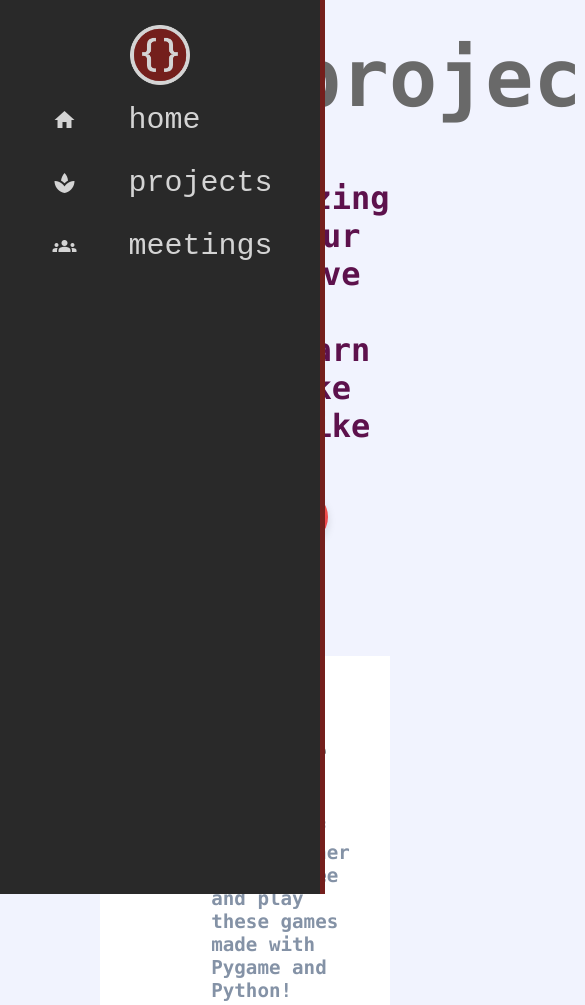
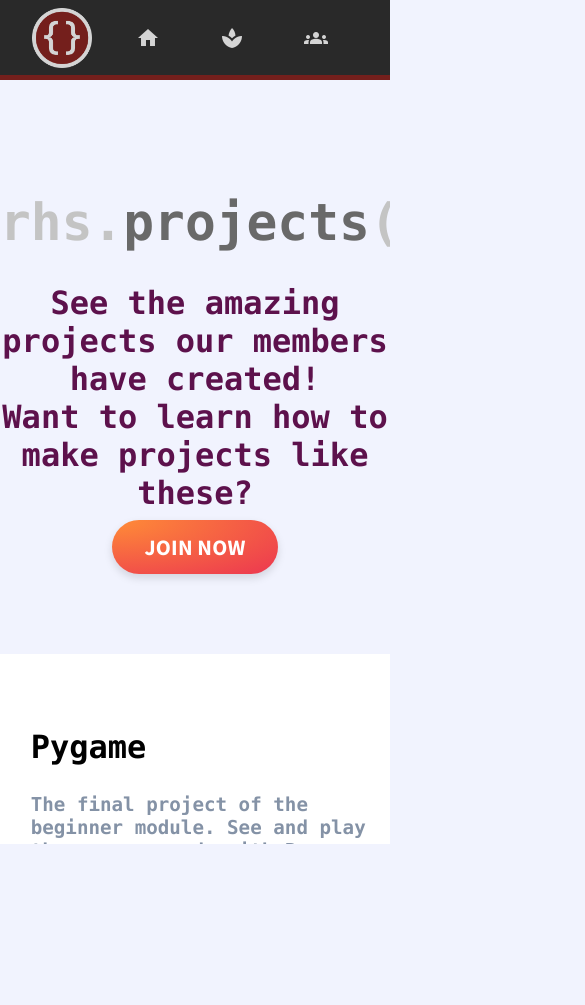
Before and after one commit to rhsProgrammingClub/rhsProgammingCLub, a plain HTML site: page projects.html in a window 390 px wide. Shown: the top 1005 px of the page, 585 px wide, since content can reach past the window. After the commit the page ends 844 px from the top, so only its background shows below. Drawn offline with Linux system fonts and the light colour scheme.

Commit message:
fixed mobile layout

```diff
--- a/projects.html
+++ b/projects.html
@@ -12,35 +12,27 @@
 </head>
 
 <body>
-    <div id="mySidebar" class="sidebar" onmouseover="toggleSidebar()" onmouseout="toggleSidebar()">
+    <header onmouseover="toggleSidebar()" onmouseout="toggleSidebar()">
         <img src="logo.png">
-
-        <div id="card" class="card">
+        <nav>
             <a href="index.html" class="sideTabs">
                 <i class="material-icons">home</i>
                 <span class="icon-text">home</span>
             </a>
-            <br>
-
             <a href="projects.html" class="sideTabs">
                 <i class="material-icons">spa</i>
                 <span class="icon-text">projects</span>
             </a>
-            <br>
-
             <a href="meetings.html" class="sideTabs">
                 <i class="material-icons">groups</i>
                 <span class="icon-text">meetings</span>
             </a>
-            <br>
+        </nav>
+    </header>
 
-
-        </div>
-    </div>
-
-    <div id="content">
-        <div id="meetingTitle" style="margin-top: 2rem;">
-            <h1 style="margin-top: 0px;">rhs.<a style="color: #696969;">projects</a>()</h1>
+    <main>
+        <div class="title" style="margin-top: 2rem;">
+            <h1>rhs.<a style="color: #696969;">projects</a>()</h1>
             <h3 style="font-size: 2rem; margin-bottom: 0px;">
                 See the amazing projects our members have created! <br> Want to learn how to make projects like these?
             </h3>
@@ -102,7 +94,9 @@
                         Mini-Hackathon #1 March 4th, 2021
                     </h2>
                     <h3>
-                        The first of many mini-hackathons organized by the RHS programming club. For this mini-hackathon, we encouraged members to create projects with topics we covered in previous meetings. See the projects made for our first ever "Mini-Hackathon"!
+                        The first of many mini-hackathons organized by the RHS programming club. For this
+                        mini-hackathon, we encouraged members to create projects with topics we covered in previous
+                        meetings. See the projects made for our first ever "Mini-Hackathon"!
                     </h3>
                 </div>
 
@@ -165,7 +159,9 @@
                         Mini-Hackathon #2
                     </h2>
                     <h3>
-                        See the projects made for our second "Mini-Hackathon"! The theme for this hackathon was "capitalism". (all projects made in the RHS programming club must give 5% of total earnings to the club)
+                        See the projects made for our second "Mini-Hackathon"! The theme for this hackathon was
+                        "capitalism". (all projects made in the RHS programming club must give 5% of total earnings to
+                        the club)
                     </h3>
                 </div>
 
@@ -182,7 +178,8 @@
                                     <li class="highlightGreen">Python</li>
                                 </ul>
                                 <p style="margin-bottom: 0px;">By: Yifan Hao</p>
-                                <img src="images/hack2/1612461300-elon-musk-lion-king.jpg" style="margin-top: 1rem; height: 7.57rem;">
+                                <img src="images/hack2/1612461300-elon-musk-lion-king.jpg"
+                                    style="margin-top: 1rem; height: 7.57rem;">
                             </div>
                         </a>
                     </div>
@@ -225,7 +222,8 @@
                         Mini-Hackathon #3
                     </h2>
                     <h3>
-                        The third and final mini-hackathon of the 2020-2021 school year with a theme of automation. The end of an amazing first year capped off with some amazing projects. See them below!
+                        The third and final mini-hackathon of the 2020-2021 school year with a theme of automation. The
+                        end of an amazing first year capped off with some amazing projects. See them below!
                     </h3>
                 </div>
 
@@ -325,25 +323,24 @@
 
 
             </div>
+        </div>
 
 
-
-
-        </div>
-    </div>
-    <footer style="padding-left: 5.49vw;">
+        <footer style="">
             <div class="footer-content">
                 <img src="logo_big.png" alt="Logo Big">
                 <p>Created for the RHS Programming Club. Made by Yifan Hao.</p>
                 <ul class="social-links">
-                <li><a href="https://www.instagram.com/rhsprogrammingclub/?hl=en"><i class="fab fa-instagram"></i></a></li>
+                    <li><a href="https://www.instagram.com/rhsprogrammingclub/?hl=en"><i
+                                class="fab fa-instagram"></i></a></li>
                     <li><a href="https://discord.gg/QkNvrde6UU"><i class="fab fa-discord"></i></a></li>
                     <li><a href="https://hackclub.com/slack/"><i class="fab fa-slack"></i></a></li>
-                <li><a href="https://www.youtube.com/channel/UCJbzgf3rpOK1-ppOQ8RTsiA"><i class="fab fa-youtube"></i></a></li>
+                    <li><a href="https://www.youtube.com/channel/UCJbzgf3rpOK1-ppOQ8RTsiA"><i
+                                class="fab fa-youtube"></i></a></li>
                 </ul>
             </div>
         </footer>
-    </div>
+    </main>
 
 
     <script src="script.js"></script>
--- a/script.js
+++ b/script.js
@@ -1,18 +1,3 @@
-var mini = true;
-var print = console.log;
-
-function toggleSidebar() {
-	if (mini) {
-		document.getElementById("mySidebar").style.width = "320px";
-
-		this.mini = false;
-	} else {
-		document.getElementById("mySidebar").style.width = "100px";
-
-		this.mini = true;
-	}
-}
-
 cardlist = document.querySelectorAll(".Hansoncard");
 
 
--- a/style.css
+++ b/style.css
@@ -1,4 +1,5 @@
 @import url('https://fonts.googleapis.com/css2?family=Source+Sans+Pro:wght@300;400;600;700&display=swap');
+
 html {
     background-color: #f1f3fe;
     font-family: Consolas, monaco, monospace;
@@ -8,6 +9,9 @@
 
 body {
     margin: 0px;
+    display: grid;
+    grid-template-columns: 100px 1fr;
+    height: 100vh;
 }
 
 h1 {
@@ -19,25 +23,26 @@
     text-decoration: none;
 }
 
-        .sidebar {
+header {
     height: 100%;
     width: 100px;
-            position: fixed;
+    box-sizing: border-box;
     z-index: 1;
-            top: 0;
-            left: 0;
-            border-radius: 0px;
     background: #292929;
-            box-shadow: 5px 0px 0px #741F1C;
+    border-right: 5px solid #741F1C;
     overflow-x: hidden;
     transition: 0.5s;
-            padding: 25px 0px 25px 0px;
+    padding: 25px 0;
     white-space: nowrap;
     display: flex;
     flex-direction: column;
 }
 
-        .sidebar img {
+header:hover {
+    width: 320px;
+}
+
+header img {
     width: auto;
     height: 60px;
     margin-left: auto;
@@ -46,7 +51,12 @@
     margin-top: 0;
 }
 
-        .sidebar a {
+nav {
+    display: flex;
+    flex-direction: column;
+}
+
+header a {
     align-self: right;
     align-content: right;
     font-family: monospace;
@@ -57,9 +67,10 @@
     transition: 0.25s;
     display: flex;
     flex-direction: row;
+    margin-bottom: 1rem;
 }
 
-        .sidebar a:hover {
+header a:hover {
     color: #FFFFFF;
 }
 
@@ -70,7 +81,7 @@
     margin-right: 20px;
 }
 
-        #content .material-icons {
+main .material-icons {
     margin-left: 0px;
     vertical-align: middle;
     font-size: 3rem;
@@ -85,28 +96,27 @@
     margin-left: 2rem;
 }
 
-        #content {
-            margin-left: 100px;
+main {
     display: flex;
     flex-direction: column;
+    height: 100%;
+    overflow-y: scroll;
 }
 
-        #title {
+.title {
     text-align: center;
-            font-size: 3em;
-            background-image: url(images/meetingHome.jpg);
-            background-size: cover;
+    font-size: 2.5em;
     margin: 0px;
     width: 100%;
 }
 
-        #title h1 {
-            margin-top: 0px;
+.title h1 {
+    margin-top: 5rem;
     margin-bottom: 5%;
     color: #C4C4C4;
 }
 
-        #title h2 {
+.title h2 {
     font-size: 0.8em;
     font-weight: 700;
     text-shadow: 0 1px 2px rgb(0 0 0 / 25%), 0 2px 4px rgb(0 0 0 / 13%);
@@ -115,6 +125,15 @@
     margin-right: 3.5vw;
     font-family: 'Source Sans Pro', sans-serif;
 }
+
+.title h3 {
+    font-size: 3rem;
+    color: #5d114c;
+}
+
+
+
+
 
 #joinButton {
     margin: 0;
@@ -139,7 +158,7 @@
     padding-right: 32px;
     padding-top: 16px;
     padding-bottom: 16px;
-            background-image: radial-gradient( ellipse farthest-corner at top left, #ff8c37, #ec3750);
+    background-image: radial-gradient(ellipse farthest-corner at top left, #ff8c37, #ec3750);
     transition: transform .125s ease-in-out, box-shadow .125s ease-in-out;
 }
 
@@ -246,7 +265,7 @@
 }
 
 #news {
-            padding: 0.1rem 10rem 3rem 10rem;
+    padding: 0.1rem 10vw 3rem 10vw;
     background-color: white;
 }
 
@@ -303,6 +322,8 @@
     margin: 1rem;
     transition: transform .125s ease-in-out, box-shadow .125s ease-in-out;
     padding: 1rem;
+    padding-left: 0;
+
     height: 12rem;
 }
 
@@ -349,7 +370,6 @@
 #socials {
     padding-left: 4rem;
     padding-right: 4rem;
-            margin-left: 8rem;
     margin-bottom: 3rem;
 }
 
@@ -387,6 +407,10 @@
     text-align: center;
 }
 
+.column1 a{
+    margin-bottom: 0.5rem;
+}
+
 .column2 {
     display: flex;
     flex-direction: column;
@@ -411,11 +435,12 @@
     border-radius: 10px;
 }
 
+
 .cardHomeRight {
     background-color: #f6f6f6;
-            width: 100%;
+    width: 95%;
     border-radius: 10px;
-            min-width: 300px;
+    min-width: 200px;
     max-width: 600px;
     display: flex;
     flex-direction: column;
@@ -428,7 +453,8 @@
 .cardHomeLeft img {
     margin: auto;
     align-self: center;
-            min-width: 300px;
+    min-width: 200px;
+    width:90%;
 }
 
 #newsContent {
@@ -523,9 +549,11 @@
     .projectCardSmall h3 {
         min-height: 4rem;
     }
+
     .projectCardSmall p:nth-child(1) {
         min-height: 3.938rem;
     }
+
     .projectCardSmall p:nth-child(2) {
         min-height: 2.625rem;
     }
@@ -557,7 +585,7 @@
     /* background-color: white; */
     min-width: 250px;
     max-width: 400px;
-            height: 15rem;
+    min-height: 15rem;
     border-radius: 10px;
     transition: transform .125s ease-in-out, box-shadow .125s ease-in-out;
     padding-right: 1rem;
@@ -592,18 +620,20 @@
 .stepsCard p {
     margin-left: 2rem;
     margin-right: 3rem;
+    margin-bottom: 0.2rem;
     font-size: 0.9rem;
 }
 
 footer {
     background: #292929;
     height: auto;
+    padding-left:0px;
     padding-top: 1rem;
     color: #D4D4D4;
+    width: 100%;
 }
 
 .footer-content {
-            margin-left: 7rem;
     display: flex;
     align-items: center;
     justify-content: center;
@@ -660,21 +690,6 @@
 
 .social-links li {
     padding: 0.5rem;
-        }
-
-        #meetingTitle {
-            text-align: center;
-            margin-top: 4rem;
-        }
-
-        #meetingTitle h1 {
-            font-size: 5rem;
-            color: #C4C4C4;
-        }
-
-        #meetingTitle h3 {
-            font-size: 1.4rem;
-            color: #5d114c;
 }
 
 #start {
@@ -752,7 +767,7 @@
     margin-top: 7rem;
     background-color: white;
     padding-left: 100px;
-            padding-right: 5.49vw;
+    padding-right: 100px;
     padding-top: 3rem;
     padding-bottom: 3rem;
 }
@@ -768,3 +783,65 @@
     flex-direction: column;
     min-width: 200px;
 }
+
+@media screen and (max-width: 800px) {
+    body {
+        grid-template-columns: 1fr;
+        grid-template-rows: 80px calc(100vh - 80px);
+    }
+
+    header {
+        height: 80px;
+        width: 100%;
+        border-right: none;
+        border-bottom: 5px solid #741F1C;
+        padding: 0 2rem;
+        display: flex;
+        flex-direction: row;
+        align-items: center;
+    }
+
+    header:hover {
+        width: 100%;
+    }
+
+    header img {
+        margin-bottom: 0;
+        margin-left: 0;
+    }
+
+    nav {
+        flex-direction: row;
+    }
+
+    nav .sideTabs {
+        margin-left: 0;
+    }
+
+    nav .icon-text {
+        display: none;
+    }
+
+    header a {
+        margin-bottom: 0;
+    }
+    .title {
+        font-size: 2rem;
+    }
+    .title h1 {
+        font-size: 1.6em;
+    }
+
+    .title h3 {
+        font-size: 0.5rem;
+    }
+
+    .projectSection {
+        margin-top: 5rem;
+        background-color: white;
+        padding-left: 5vw;
+        padding-right: 5vw;
+        padding-top: 3rem;
+        padding-bottom: 3rem;
+    }
+}
```
Also changed, not shown: contactus.html (+21 -31 lines), index.html (+10 -19 lines), meetings.html (+44 -34 lines). Lines whose indentation alone changed are shown as unchanged.
